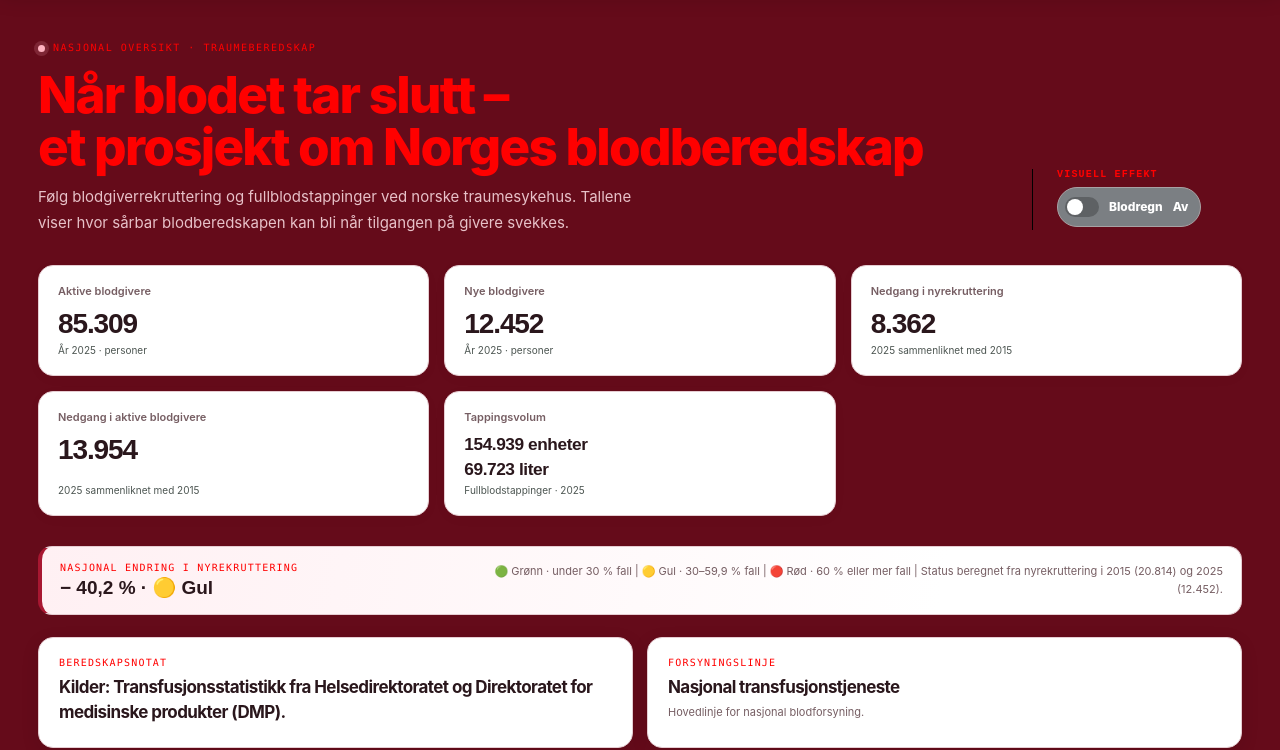
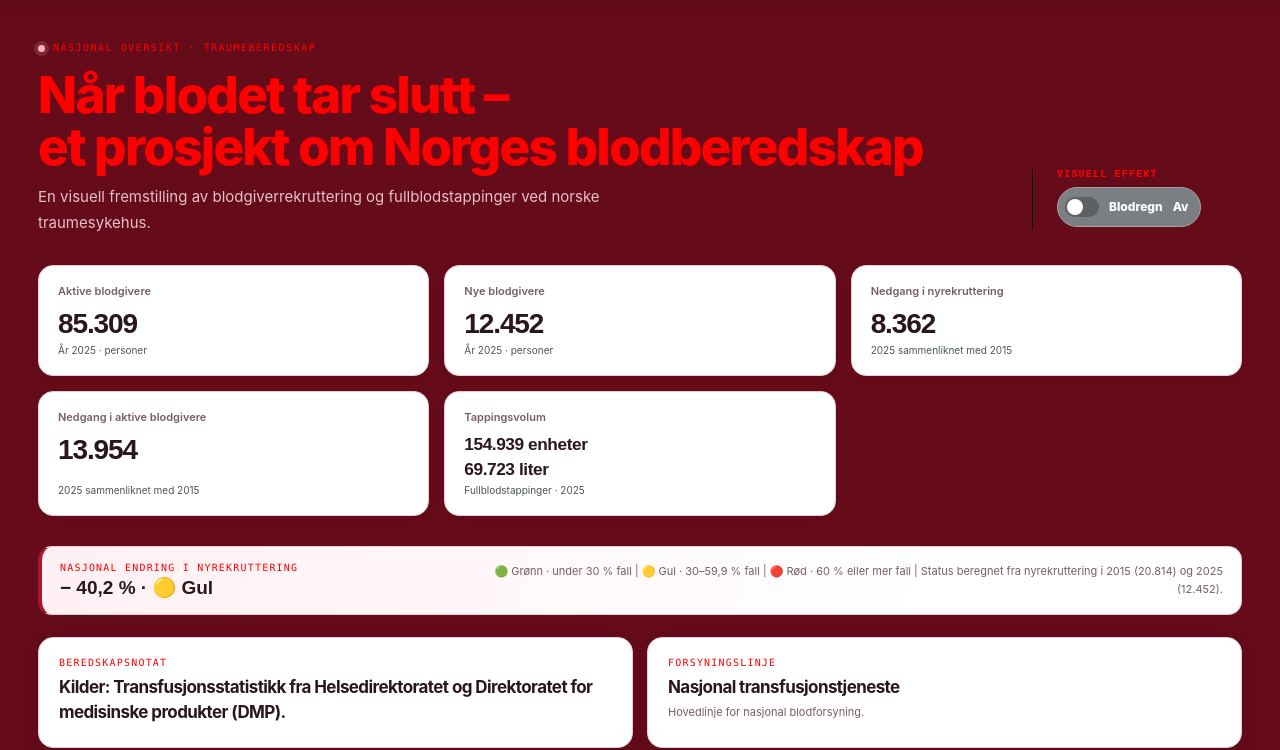
Before and after one commit to SonusSpeaker/blodberedskap, a plain HTML site: page index.html in a window 1280 px wide. Shown: the part 90-840 px from the top of the page. Drawn offline with nearby package versions, Linux system fonts and the light colour scheme.

Commit message:
Changed static text in index.html

```diff
--- a/index.html
+++ b/index.html
@@ -17,7 +17,7 @@
       <div>
         <div class="eyebrow"><span class="eyebrow-dot"></span> NASJONAL OVERSIKT · TRAUMEBEREDSKAP</div>
         <h1><em>Når blodet tar slutt –<br>et prosjekt om Norges blodberedskap</em></h1>
-        <p class="hero-copy">Følg blodgiverrekruttering og fullblodstappinger ved norske traumesykehus. Tallene viser hvor sårbar blodberedskapen kan bli når tilgangen på givere svekkes.</p>
+        <p class="hero-copy">En visuell fremstilling av blodgiverrekruttering og fullblodstappinger ved norske traumesykehus.</p>
       </div>
       <div class="hero-meta">
         <div class="blood-rain-control">
```
